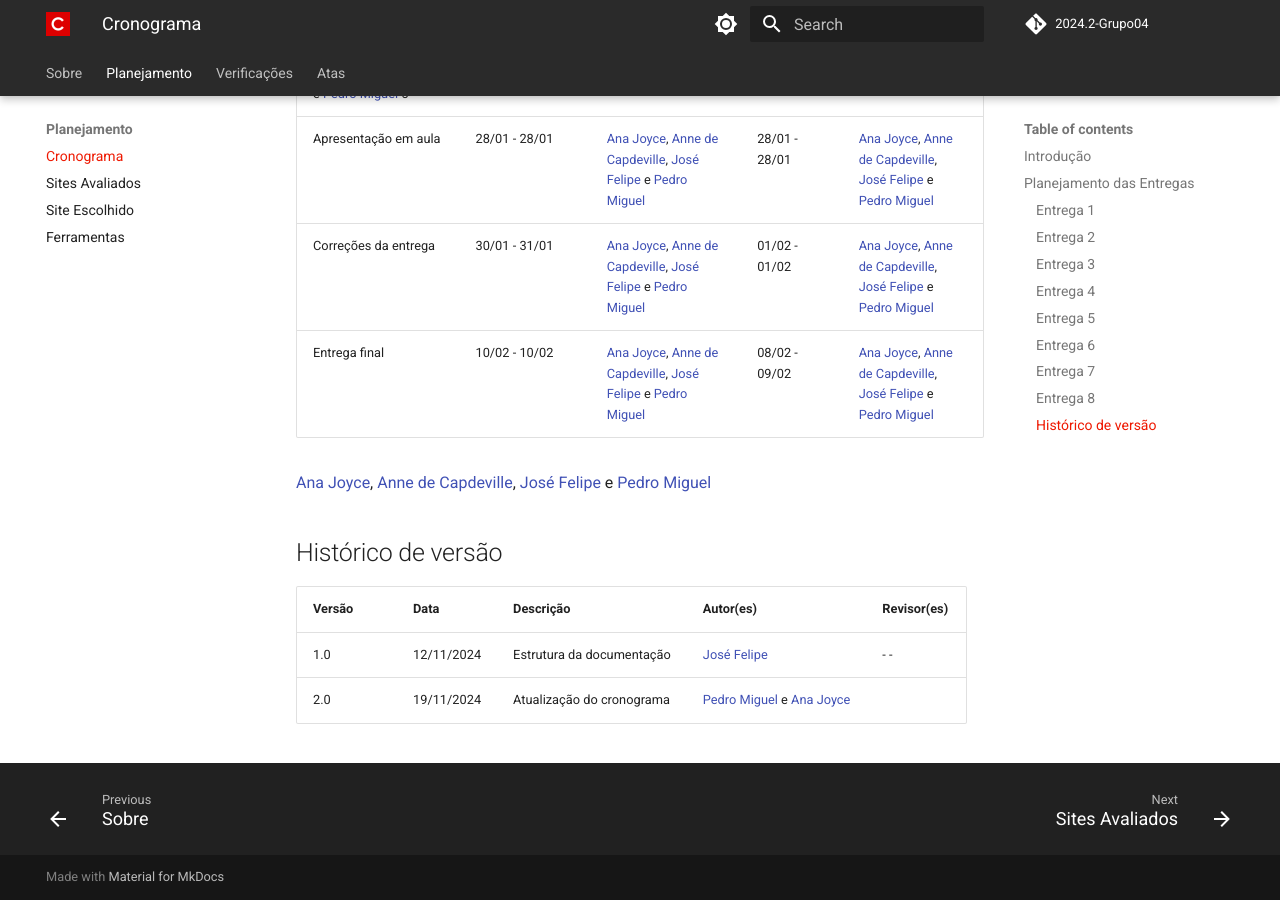
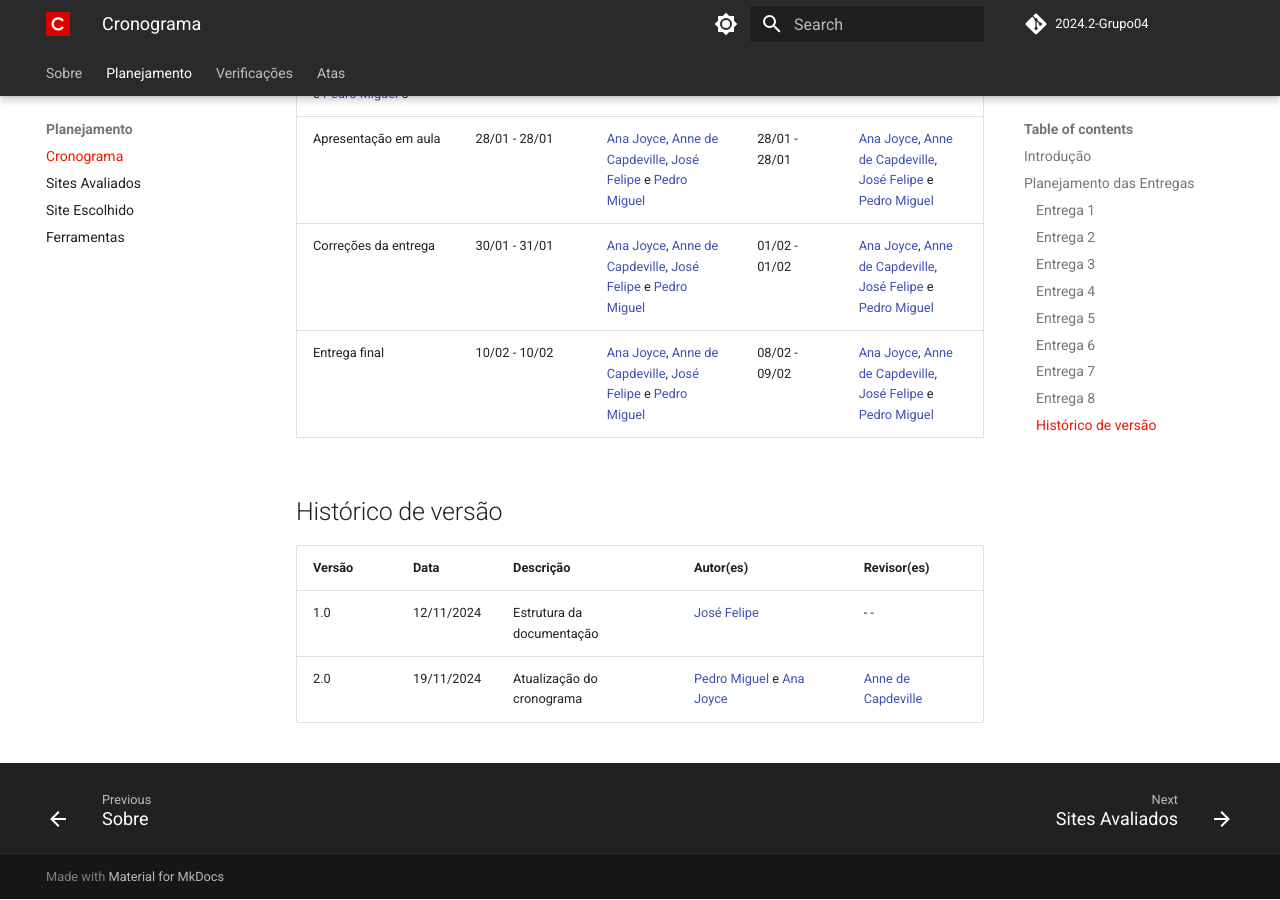
Before and after one commit to Interacao-Humano-Computador/2024.2-Grupo04, an MkDocs documentation site: the page built from docs/planejamento/cronograma.md, in a window 1280 px wide and 900 px high, scrolled down 8380 px. Built offline with MkDocs 1.6.1 and Material for MkDocs 9.7.7, drawn with Linux system fonts in a browser that asks for light colours; comment, search, counter and statistics services are not loaded.

Commit message:
Update cronograma.md
revisão

```diff
--- a/docs/planejamento/cronograma.md
+++ b/docs/planejamento/cronograma.md
@@ -142,11 +142,9 @@ Nesta página estão contidos os cronogramas planejados para a disciplina de IHC
 | Correções da entrega        | 30/01 - 31/01 | [Ana Joyce](https://github.com/anajoyceamorim), [Anne de Capdeville](https://github.com/nanecapde), [José Felipe](https://github.com/Jose1277) e [Pedro Miguel](https://github.com/pedroMADBR)        | 01/02 - 01/02      | [Ana Joyce](https://github.com/anajoyceamorim), [Anne de Capdeville](https://github.com/nanecapde), [José Felipe](https://github.com/Jose1277) e [Pedro Miguel](https://github.com/pedroMADBR)     |
 | Entrega final | 10/02 - 10/02 | [Ana Joyce](https://github.com/anajoyceamorim), [Anne de Capdeville](https://github.com/nanecapde), [José Felipe](https://github.com/Jose1277) e [Pedro Miguel](https://github.com/pedroMADBR)        | 08/02 - 09/02      | [Ana Joyce](https://github.com/anajoyceamorim), [Anne de Capdeville](https://github.com/nanecapde), [José Felipe](https://github.com/Jose1277) e [Pedro Miguel](https://github.com/pedroMADBR)     |
 
-[Ana Joyce](https://github.com/anajoyceamorim), [Anne de Capdeville](https://github.com/nanecapde), [José Felipe](https://github.com/Jose1277) e [Pedro Miguel](https://github.com/pedroMADBR)
-
 ## Histórico de versão
 
 | Versão | Data       | Descrição        | Autor(es)          | Revisor(es)       |
 | ------ | ---------- | ------------------------------------------- | --------------------------------------------- | -------------------------------------------- |
 | 1.0    | 12/11/2024 | Estrutura da documentação      | [José Felipe](https://github.com/Jose1277) | - - |
-| 2.0    | 19/11/2024 | Atualização do cronograma | [Pedro Miguel](https://github.com/pedroMADBR) e [Ana Joyce](https://github.com/anajoyceamorim) |     |
+| 2.0    | 19/11/2024 | Atualização do cronograma | [Pedro Miguel](https://github.com/pedroMADBR) e [Ana Joyce](https://github.com/anajoyceamorim) |   [Anne de Capdeville](https://github.com/nanecapde)  |
```
